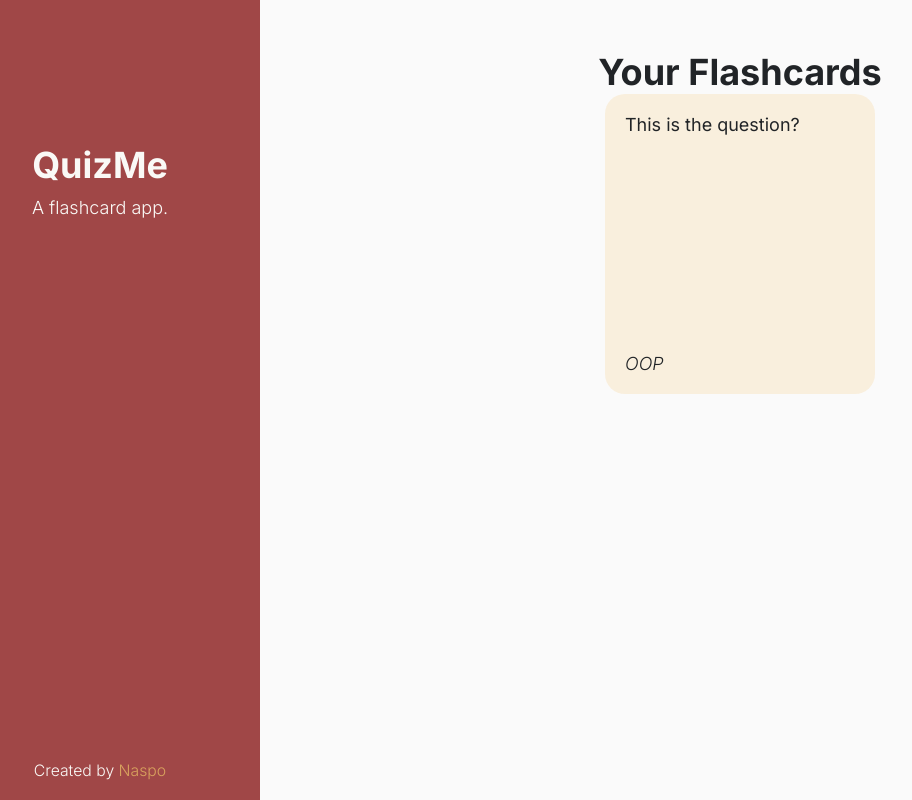
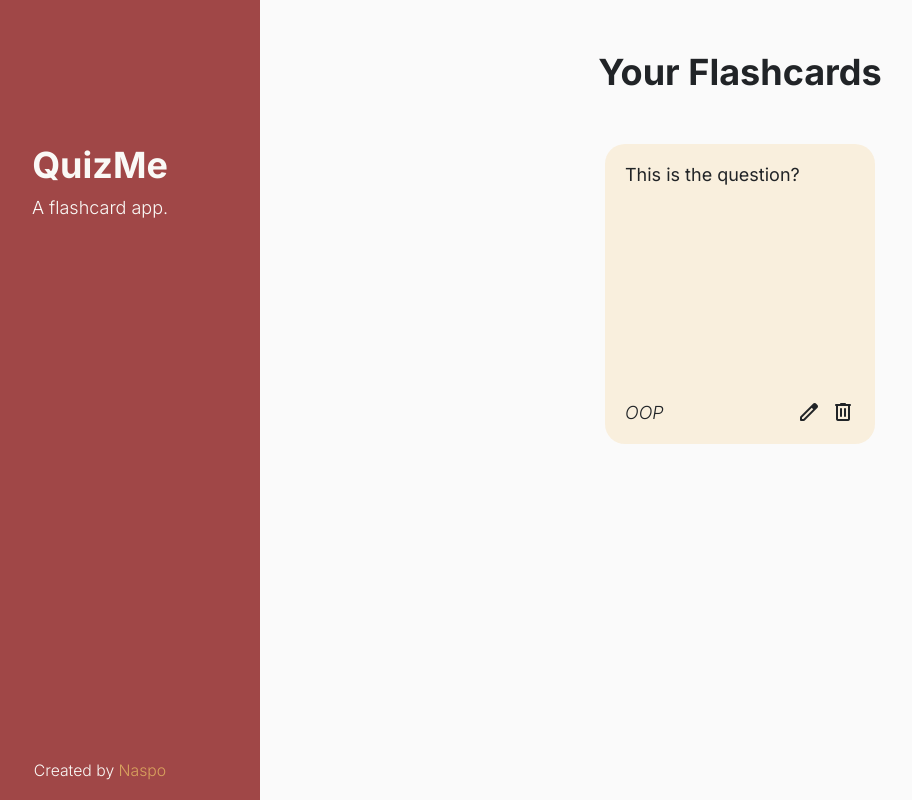
Before and after one commit to NaspoDev/QuizMe, a React (Vite) app in the folder frontend/: page /flashcards in a window 1280 px wide. Shown: the whole page, without its empty margins (60-972 px from the left). Built offline with nearby package versions, Linux system fonts and the light colour scheme.

Commit message:
Working on flashcards page

```diff
--- a/frontend/index.html
+++ b/frontend/index.html
@@ -5,6 +5,12 @@
     <link rel="icon" type="image/svg+xml" href="/vite.svg" />
     <meta name="viewport" content="width=device-width, initial-scale=1.0" />
     <title>QuizMe</title>
+
+    <!-- Material Symbols Import -->
+    <link
+      href="https://fonts.googleapis.com/css2?family=Material+Symbols+Rounded"
+      rel="stylesheet"
+    />
 
     <!-- Google fonts Inter import -->
     <link rel="preconnect" href="https://fonts.googleapis.com" />
--- a/frontend/src/components/flashcards_page/FlashcardsPage.scss
+++ b/frontend/src/components/flashcards_page/FlashcardsPage.scss
@@ -6,4 +6,8 @@
 .FlashcardsPage {
   @include displayFlex(column, flex-start, center);
   padding-top: 50px;
+
+  .heading {
+    margin-bottom: 50px;
+  }
 }
--- a/frontend/src/components/flashcards_page/editable_flashcard/EditableFlashcard.scss
+++ b/frontend/src/components/flashcards_page/editable_flashcard/EditableFlashcard.scss
@@ -42,6 +42,20 @@
     .back-face {
       @include displayFlex(column, space-between, flex-start);
       padding: 20px;
+
+      .details-and-buttons {
+        width: 100%;
+        @include displayFlex(row, space-between);
+
+        .flashcard-buttons {
+          @include displayFlex();
+          gap: 10px;
+        }
+      }
+    }
+
+    .icon-button {
+      color: $text-color-black;
     }
   }
 }
--- a/frontend/src/components/flashcards_page/editable_flashcard/EditableFlashcard.tsx
+++ b/frontend/src/components/flashcards_page/editable_flashcard/EditableFlashcard.tsx
@@ -22,8 +22,10 @@ function EditableFlashcard({
           <div className="details-and-buttons">
             <p className="flashcard-topic font-light-italic">{topic}</p>
             <div className="flashcard-buttons">
-              {/* icon edit button */}
-              {/* icon delete button */}
+              <span className="material-symbols-rounded icon-button">edit</span>
+              <span className="material-symbols-rounded icon-button">
+                delete
+              </span>
             </div>
           </div>
         </div>
@@ -33,8 +35,10 @@ function EditableFlashcard({
           <div className="details-and-buttons">
             <p className="flashcard-topic font-light-italic">{topic}</p>
             <div className="flashcard-buttons">
-              {/* icon edit button */}
-              {/* icon delete button */}
+              <span className="material-symbols-rounded icon-button">edit</span>
+              <span className="material-symbols-rounded icon-button">
+                delete
+              </span>
             </div>
           </div>
         </div>
```
